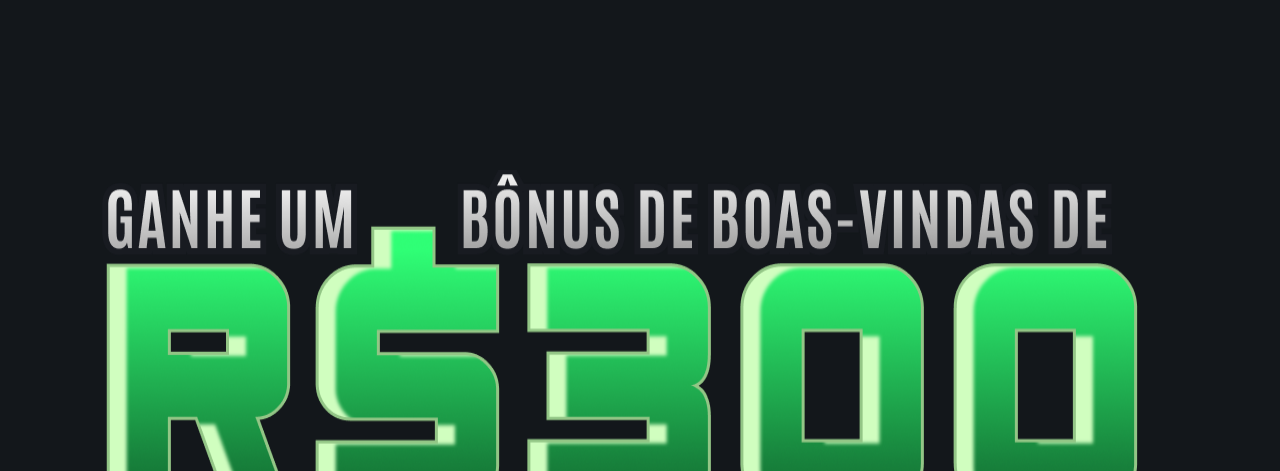
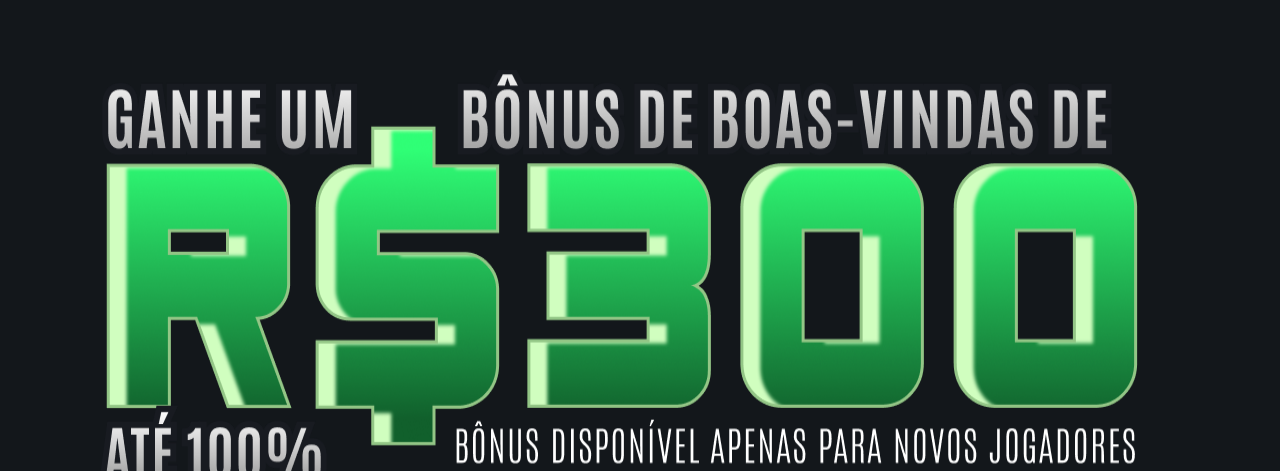
Before and after one commit to EdisonMatos/Dev-Template, a React (Vite) app: page /panatta in a window 1280 px wide. Shown: the part 329-800 px from the top of the page. Built offline with nearby package versions, Linux system fonts and the light colour scheme; a web font is replaced by a local one.

Commit message:
Fix: Ajuste com medidas do Figma

```diff
--- a/src/panatta/sections/HeroPanatta.jsx
+++ b/src/panatta/sections/HeroPanatta.jsx
@@ -16,7 +16,7 @@ export default function HeroPanatta() {
       </div>
     </div>
     <div className="mb-[112px] flex flex-col justify-center items-center bg-[#13171B]">
-    <img className="mb-4 mt-[499px] w-[1085.58px] h-[415.65px]" src={ImgHero} alt="Hero Panatta Cassino" />
+    <img className="mb-4 mt-[399px] w-[1085.58px] h-[415.65px]" src={ImgHero} alt="Hero Panatta Cassino" />
      <div className='border-2 border-[#ABFFC8] p-1'>
       <button
         className="px-4 py-2 font-bold text-[#112313] bg-gradient-to-r from-[#2FFF76] to-[#0F652C] w-[558px] h-[120px] text-[63px] font-[Antonio] border-2 border-[#ABFFC8]">
```
